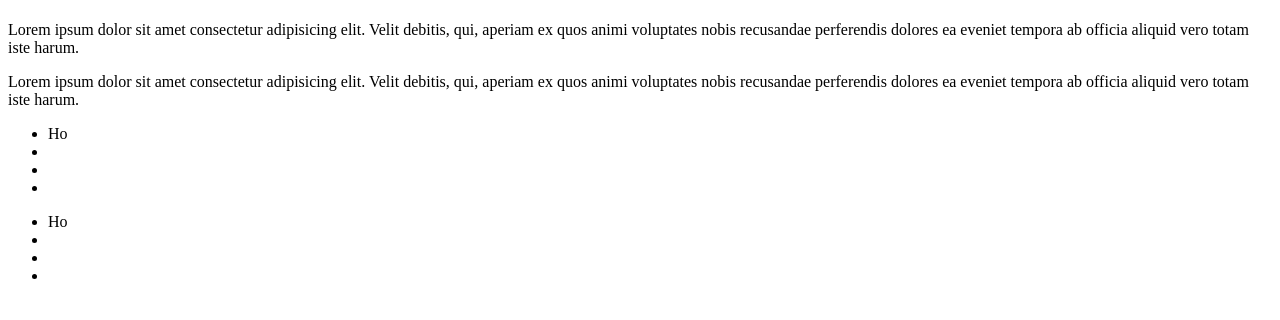
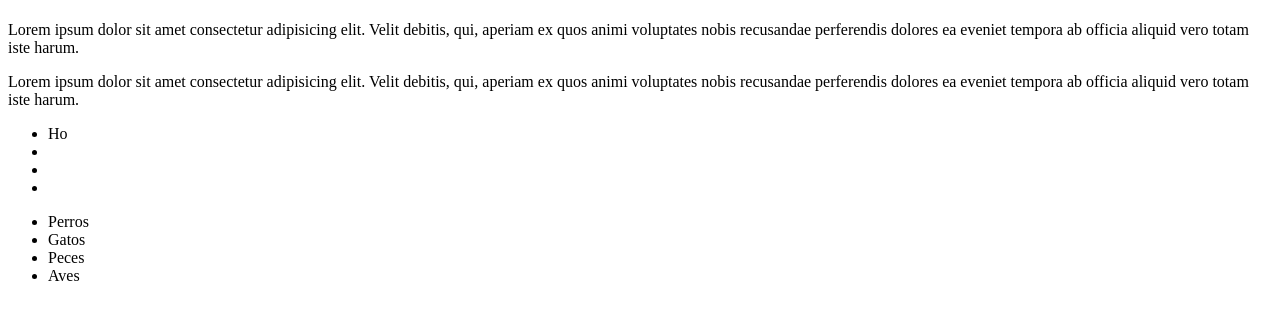
Before and after one commit to jetirado/prueba, a plain HTML site: page index.html in a window 1280 px wide. Drawn offline with Linux system fonts and the light colour scheme.

Commit message:
agregados datos a la segunda lista

```diff
--- a/index.html
+++ b/index.html
@@ -16,10 +16,10 @@
         <li></li>
     </ul>
     <ul>
-        <li>Ho</li>
-        <li></li>
-        <li></li>
-        <li></li>
+        <li>Perros</li>
+        <li>Gatos</li>
+        <li>Peces</li>
+        <li>Aves</li>
     </ul>
 </body>
 </html>
```
